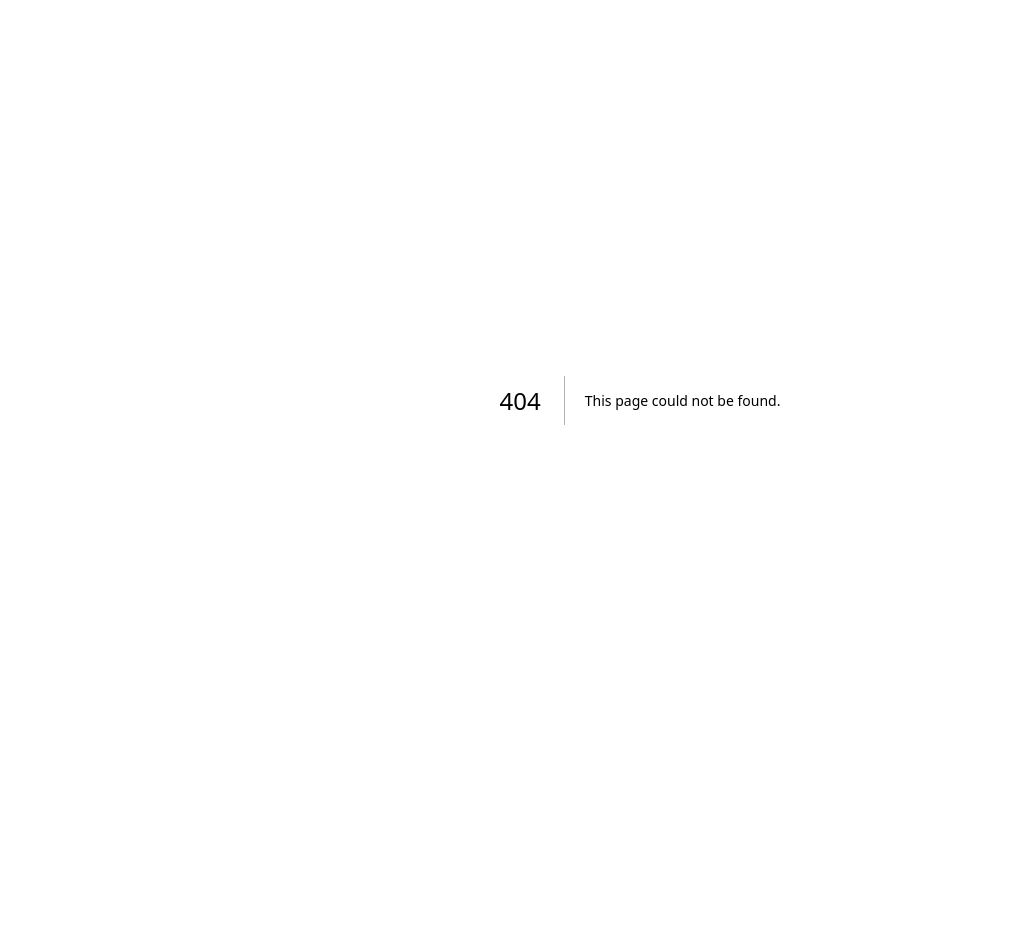
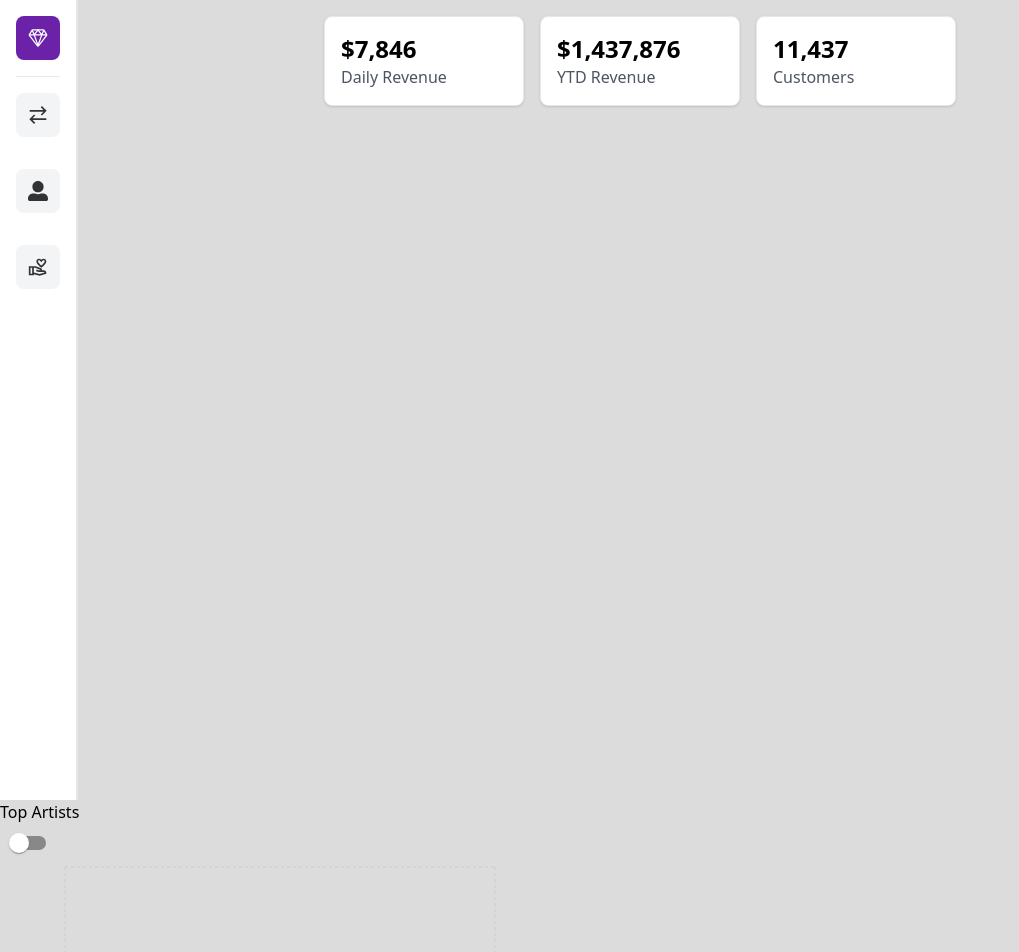
Before and after one commit to WeArtWorld/transaction_manager, a Next.js app: page /dashBoard in a window 1280 px wide. Before the commit this address had no page. Shown: the top 952 px of the page, without its empty margins (0-1019 px from the left). Before the commit the page ends 800 px from the top, so only its background shows below. Built offline with nearby package versions, Linux system fonts and the light colour scheme; no server answers.

Commit message:
ajout dashboard, mise en place d'un graphique pour voir les meilleur vendeur, ajout sidebar et changement couleur de l'app

```diff
--- /dev/null
+++ b/src/components/barChart.tsx
@@ -0,0 +1,48 @@
+    import React, { useState, useEffect } from 'react';
+import axios from 'axios';
+import { BarChart, Bar, XAxis, YAxis, CartesianGrid, Tooltip, Legend } from 'recharts';
+import Switch from '@mui/material/Switch';
+
+const TopArtistsChart = () => {
+  const [artists, setArtists] = useState([]);
+  const [metric, setMetric] = useState('total_revenue');
+
+  useEffect(() => {
+    const fetchArtists = async () => {
+      try {
+        const response = await axios.get('/api/artists');
+        setArtists(response.data);
+      } catch (error) {
+        console.error('Error fetching artists:', error);
+      }
+    };
+
+    fetchArtists();
+  }, []);
+
+  const sortedArtists = artists.sort((a, b) => b[metric] - a[metric]).slice(0, 5);
+
+  const handleToggle = () => {
+    setMetric(metric === 'total_revenue' ? 'item_sold' : 'total_revenue');
+  };
+
+  return (
+    <div>
+      <Switch
+        checked={metric === 'item_sold'}
+        onChange={handleToggle}
+        inputProps={{ 'aria-label': 'controlled' }}
+      />
+      <BarChart width={500} height={300} data={sortedArtists}>
+        <CartesianGrid strokeDasharray="3 3" />
+        <XAxis dataKey="name" />
+        <YAxis />
+        <Tooltip />
+        <Legend />
+        <Bar dataKey={metric} fill="#8884d8" />
+      </BarChart>
+    </div>
+  );
+};
+
+export default TopArtistsChart;
--- /dev/null
+++ b/src/components/infoCards.tsx
@@ -0,0 +1,29 @@
+import React from 'react';
+
+interface TopCardProps {
+    label: string;
+    value: string;
+}
+
+const TopCard: React.FC<TopCardProps> = ({ label, value }) => {
+    return (
+        <div className="bg-white border p-4 rounded-lg shadow min-w-[200px]">
+            <div>
+                <p className="text-2xl font-bold">{value}</p>
+                <p className="text-gray-600">{label}</p>
+            </div>
+        </div>
+    );
+};
+
+const TopCards: React.FC = () => {
+    return (
+        <div className="flex flex-wrap justify-center gap-4 p-4">
+            <TopCard label="Daily Revenue" value="$7,846" />
+            <TopCard label="YTD Revenue" value="$1,437,876" />
+            <TopCard label="Customers" value="11,437" />
+        </div>
+    );
+};
+
+export default TopCards;
--- /dev/null
+++ b/src/components/sideBar.tsx
@@ -0,0 +1,49 @@
+import Link from 'next/link';
+import React, { ReactNode } from 'react';
+import { MdOutlineVolunteerActivism } from "react-icons/md";
+import { GrTransaction } from "react-icons/gr";
+import { FaUserAlt } from "react-icons/fa";
+import { IoDiamondOutline } from "react-icons/io5";
+
+interface SidebarProps {
+  children?: ReactNode;
+}
+
+const Sidebar: React.FC<SidebarProps> = ({ children }) => {
+  return (
+    <div className='flex'>
+      <div className='fixed w-30 h-screen p-4 bg-white border-r-[2px] flex flex-col justify-between'>
+        <div className='flex flex-col items-center'>
+          <Link legacyBehavior href='/dashBoard'>
+            <a className='bg-purple-800 text-white p-3 rounded-lg inline-block'>
+              <IoDiamondOutline size={20} />
+            </a>
+          </Link>
+          <span className='border-b-[1px] border-gray-200 w-full p-2'></span>
+          <Link legacyBehavior href='/sales'>
+            <a className='bg-gray-100 hover:bg-gray-200 cursor-pointer my-4 p-3 rounded-lg inline-block'>
+              <GrTransaction style={{ color: '#333' }} size={20} />
+            </a>
+          </Link>
+          <Link legacyBehavior href='/artists'>
+            <a className='bg-gray-100 hover:bg-gray-200 cursor-pointer my-4 p-3 rounded-lg inline-block'>
+              <FaUserAlt style={{ color: '#333' }} size={20} />
+            </a>
+          </Link>
+          <Link legacyBehavior href='/volunteers'>
+            <a className='bg-gray-100 hover:bg-gray-200 cursor-pointer my-4 p-3 rounded-lg inline-block'>
+              <MdOutlineVolunteerActivism style={{ color: '#333' }} size={20} />
+            </a>
+          </Link>
+
+        </div>
+        <div>
+
+        </div>
+      </div>
+      {children}
+    </div>
+  );
+};
+
+export default Sidebar;
--- a/src/pages/_app.tsx
+++ b/src/pages/_app.tsx
@@ -1,14 +1,19 @@
 import { AppProps } from "next/app";
 import "../styles/globals.css";
-import Header from "../components/header";
+//import Header from "../components/header";
+import Sidebar from "../components/sideBar";
 
 function MyApp({ Component, pageProps }: AppProps) {
     return (
-        <>
-            <Header />
+        <div className="flex min-h-screen">
+          <div className="w-64 fixed h-screen">
+            <Sidebar />
+          </div>
+          <div className="flex-grow">
             <Component {...pageProps} />
-        </>
-    );
-}
+          </div>
+        </div>
+      );
+    }
 
 export default MyApp;
--- a/src/pages/artists.tsx
+++ b/src/pages/artists.tsx
@@ -124,8 +124,9 @@ const ArtistsPage: React.FC = () => {
   ], []);
 
   return (
-    <div className="container mx-auto px-4 py-6">
+    <div className="container mx-auto pt-20 px-4 py-6">
       <DynamicTable
+
         columns={columns}
         data={artists.filter(artist => artist.name.toLowerCase().includes(searchTerm.toLowerCase()) || artist.email.toLowerCase().includes(searchTerm.toLowerCase()))}
         searchTerm={searchTerm}
--- /dev/null
+++ b/src/pages/dashBoard.tsx
@@ -0,0 +1,21 @@
+import React from 'react';
+import InfoCards from '../components/infoCards'
+import TopArtistsChart from '../components/barChart'
+
+const Home: React.FC = () => {
+    return (
+        <>
+        <div style={{ display: 'flex', minHeight: '100vh' }}>
+            <main style={{ flexGrow: 1 }}>
+                <InfoCards />
+            </main>
+        </div>
+        <div>
+        <h1>Top Artists</h1>
+        <TopArtistsChart />
+      </div>
+      </>
+    );
+};
+
+export default Home;
--- a/src/pages/sales.tsx
+++ b/src/pages/sales.tsx
@@ -152,7 +152,7 @@ const SalesPage: React.FC = () => {
   ], [volunteers]);
 
   return (
-    <div className="container mx-auto px-4 py-6">
+    <div className="container pt-20 mx-auto px-4 py-6">
       <DynamicTable
         columns={columns}
         data={sales.filter(sale => sale.article.toLowerCase().includes(searchTerm.toLowerCase()) || sale.volunteer_id.toLowerCase().includes(searchTerm.toLowerCase()))}
--- a/src/pages/volunteers.tsx
+++ b/src/pages/volunteers.tsx
@@ -119,7 +119,7 @@ const VolunteersPage: React.FC = () => {
   ], []);
 
   return (
-    <div className="container mx-auto px-4 py-6">
+    <div className="container mx-auto pt-20 px-4 py-6">
       <DynamicTable
         columns={columns}
         data={volunteers.filter(volunteer => volunteer.name.toLowerCase().includes(searchTerm.toLowerCase()) || volunteer.email.toLowerCase().includes(searchTerm.toLowerCase()))}
--- a/src/styles/globals.css
+++ b/src/styles/globals.css
@@ -4,15 +4,15 @@
 
 :root {
   --foreground-rgb: 0, 0, 0;
-  --background-start-rgb: 214, 219, 220;
-  --background-end-rgb: 255, 255, 255;
+  --background-start-rgb: 220, 220, 220;
+  --background-end-rgb: 220, 220, 220;
 }
 
 @media (prefers-color-scheme: dark) {
   :root {
-    --foreground-rgb: 255, 255, 255;
-    --background-start-rgb: 0, 0, 0;
-    --background-end-rgb: 0, 0, 0;
+    --foreground-rgb: 220, 220, 220;
+    --background-start-rgb: 220, 220, 220;
+    --background-end-rgb: 220, 220, 220;
   }
 }
 
```
Also changed, not shown: package.json (+6 -1 lines), 1 other file (tests, documents, lock files or other folders).
